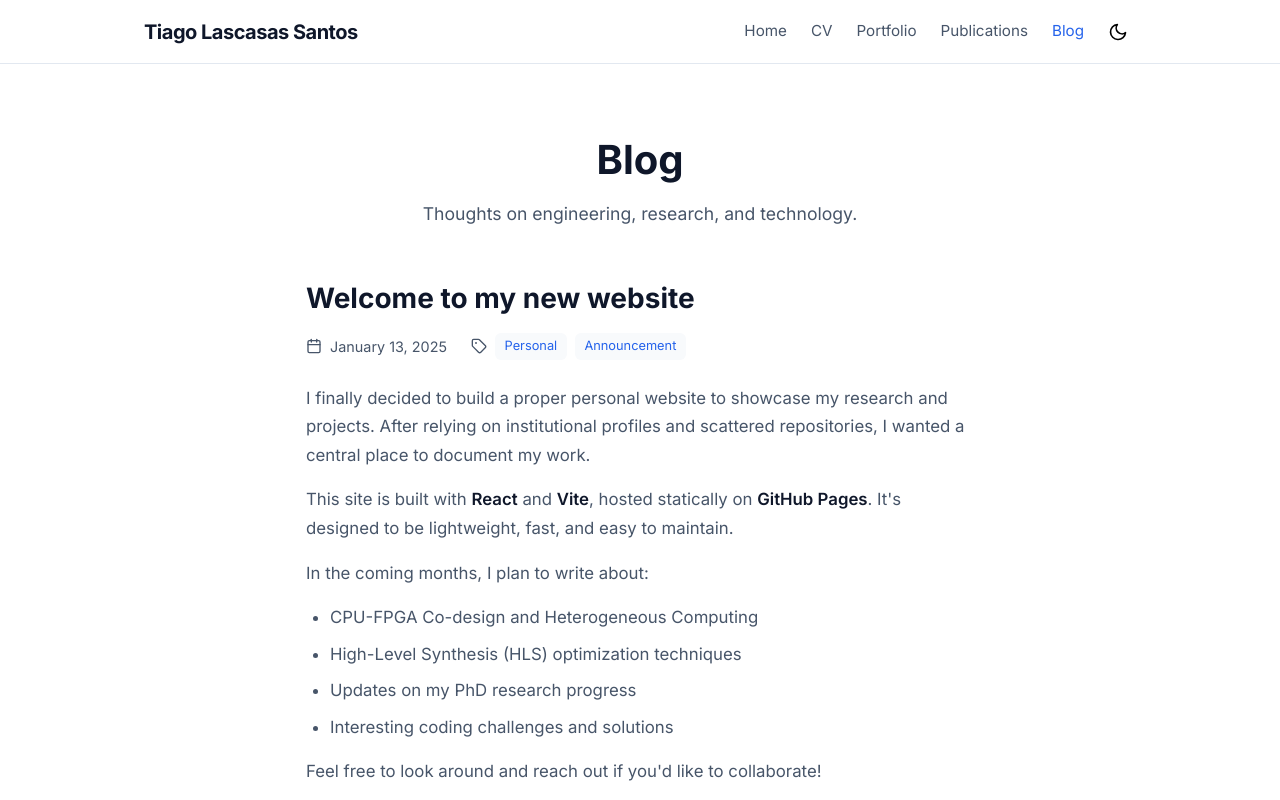
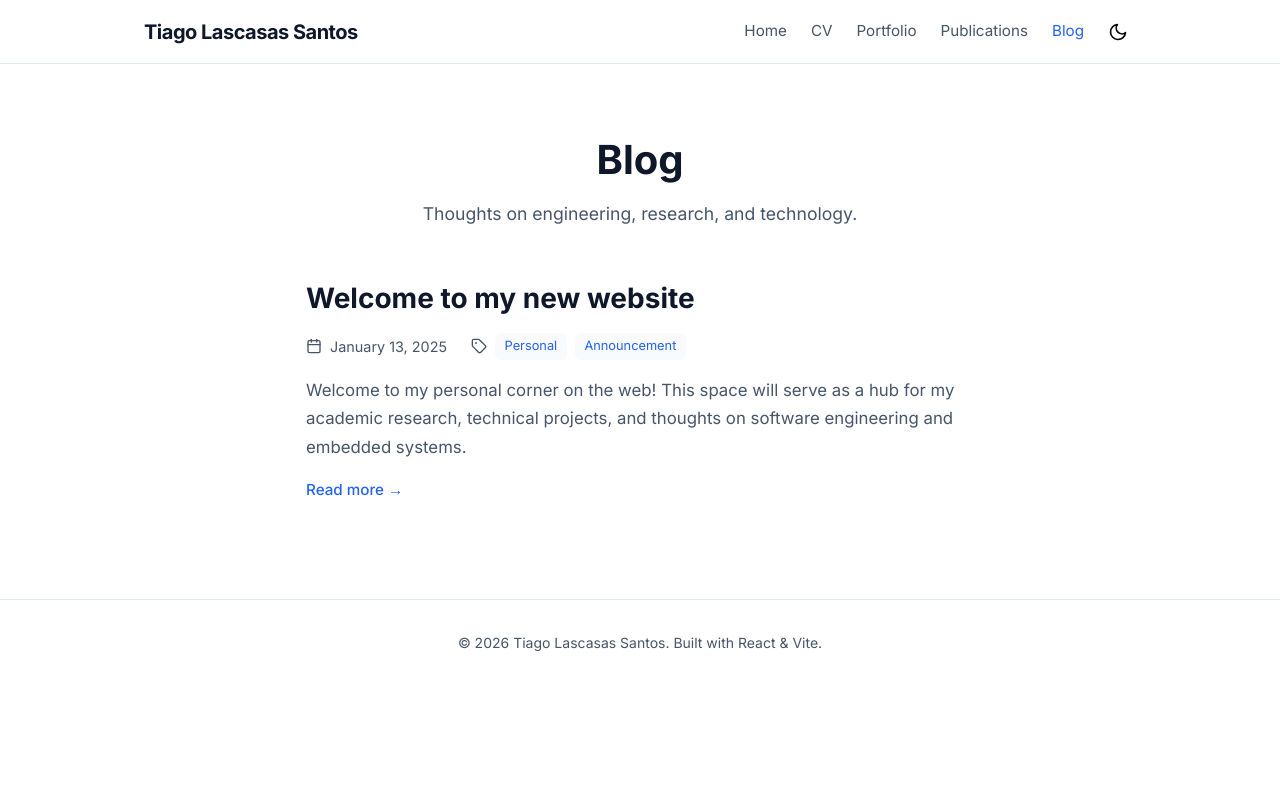
Before and after one commit to tiagolascasas/tiagolascasas, a React (Vite) app: page /#/blog in a window 1280 px wide. Shown: the top 800 px of the page. Built offline with nearby package versions, Linux system fonts and the light colour scheme.

Commit message:
Refactor Blog: Separate list and detail views with dynamic routing

```diff
--- a/src/App.jsx
+++ b/src/App.jsx
@@ -5,6 +5,7 @@ import CV from './pages/CV';
 import Portfolio from './pages/Portfolio';
 import Publications from './pages/Publications';
 import Blog from './pages/Blog';
+import BlogPost from './pages/BlogPost';
 import './App.css';
 
 function App() {
@@ -17,6 +18,7 @@ function App() {
           <Route path="portfolio" element={<Portfolio />} />
           <Route path="publications" element={<Publications />} />
           <Route path="blog" element={<Blog />} />
+          <Route path="blog/:slug" element={<BlogPost />} />
         </Route>
       </Routes>
     </HashRouter>
--- a/src/components/Layout.jsx
+++ b/src/components/Layout.jsx
@@ -47,7 +47,7 @@ export default function Layout() {
 
             <footer className="footer">
                 <div className="container">
-                    <p>© {new Date().getFullYear()} Tiago Lascasas. Built with React & Vite.</p>
+                    <p>© {new Date().getFullYear()} Tiago Lascasas Santos. Built with React & Vite.</p>
                 </div>
             </footer>
         </div>
--- /dev/null
+++ b/src/data/blogPosts.js
@@ -0,0 +1,22 @@
+export const blogPosts = [
+    {
+        id: 1,
+        slug: 'welcome-to-my-new-website',
+        title: 'Welcome to my new website',
+        date: 'January 13, 2025',
+        excerpt: 'Welcome to my personal corner on the web! This space will serve as a hub for my academic research, technical projects, and thoughts on software engineering and embedded systems.',
+        content: `
+      <p>I finally decided to build a proper personal website to showcase my research and projects. After relying on institutional profiles and scattered repositories, I wanted a central place to document my work.</p>
+      <p>This site is built with <strong>React</strong> and <strong>Vite</strong>, hosted statically on <strong>GitHub Pages</strong>. It's designed to be lightweight, fast, and easy to maintain.</p>
+      <p>In the coming months, I plan to write about:</p>
+      <ul>
+        <li>CPU-FPGA Co-design and Heterogeneous Computing</li>
+        <li>High-Level Synthesis (HLS) optimization techniques</li>
+        <li>Updates on my PhD research progress</li>
+        <li>Interesting coding challenges and solutions</li>
+      </ul>
+      <p>Feel free to look around and reach out if you'd like to collaborate!</p>
+    `,
+        tags: ['Personal', 'Announcement']
+    }
+];
--- a/src/pages/Blog.css
+++ b/src/pages/Blog.css
@@ -1,3 +1,4 @@
+/* Existing styles preserved */
 .blog-container {
     max-width: 700px;
     margin: 0 auto;
@@ -26,26 +27,37 @@
     gap: 3rem;
 }
 
-.blog-post {
+/* Card Styling for List View */
+.blog-post-card {
     padding-bottom: 2rem;
     border-bottom: 1px solid var(--border-color);
 }
 
-.blog-post:last-child {
+.blog-post-card:last-child {
     border-bottom: none;
+}
+
+.post-link {
+    display: inline-block;
+    text-decoration: none;
 }
 
 .post-title {
     font-size: 1.75rem;
     color: var(--text-primary);
     margin-bottom: 0.75rem;
-    /* Removed pointer cursor since we are showing full content now */
+    transition: color 0.2s;
+}
+
+.post-link:hover .post-title,
+.post-title:hover {
+    color: var(--accent-primary);
 }
 
 .post-meta {
     display: flex;
     gap: 1.5rem;
-    margin-bottom: 1.5rem;
+    margin-bottom: 1rem;
     color: var(--text-secondary);
     font-size: 0.9rem;
 }
@@ -69,15 +81,62 @@
     font-size: 0.8rem;
 }
 
-/* Content Styling */
-.post-content {
+.post-excerpt {
     color: var(--text-secondary);
     font-size: 1.05rem;
     line-height: 1.7;
+    margin-bottom: 1rem;
+}
+
+.read-more {
+    font-weight: 500;
+    color: var(--accent-primary);
+    display: inline-flex;
+    align-items: center;
+    font-size: 0.95rem;
+    cursor: pointer;
+}
+
+.read-more:hover {
+    text-decoration: underline;
+}
+
+/* Detail View Styles */
+.back-link {
+    display: inline-flex;
+    align-items: center;
+    gap: 0.5rem;
+    color: var(--text-secondary);
+    margin-bottom: 2rem;
+    font-weight: 500;
+    transition: color 0.2s;
+}
+
+.back-link:hover {
+    color: var(--accent-primary);
+}
+
+.detail-title {
+    font-size: 2.25rem;
+    color: var(--text-primary);
+    margin-bottom: 1rem;
+    line-height: 1.2;
+}
+
+.post-header {
+    margin-bottom: 2rem;
+    padding-bottom: 2rem;
+    border-bottom: 1px solid var(--border-color);
+}
+
+.post-content {
+    color: var(--text-secondary);
+    font-size: 1.1rem;
+    line-height: 1.8;
 }
 
 .post-content p {
-    margin-bottom: 1rem;
+    margin-bottom: 1.5rem;
 }
 
 .post-content strong {
@@ -87,15 +146,10 @@
 
 .post-content ul {
     padding-left: 1.5rem;
-    margin-bottom: 1rem;
+    margin-bottom: 1.5rem;
     list-style-type: disc;
 }
 
 .post-content li {
     margin-bottom: 0.5rem;
 }
-
-.read-more {
-    display: none;
-    /* Hidden for now as we show full content */
-}
--- a/src/pages/Blog.jsx
+++ b/src/pages/Blog.jsx
@@ -1,27 +1,7 @@
+import { Link } from 'react-router-dom';
 import { Calendar, Tag } from 'lucide-react';
+import { blogPosts } from '../data/blogPosts';
 import './Blog.css';
-
-const posts = [
-    {
-        id: 1,
-        title: 'Welcome to my new website',
-        date: 'January 13, 2025',
-        excerpt: 'Welcome to my personal corner on the web! This space will serve as a hub for my academic research, technical projects, and thoughts on software engineering and embedded systems.',
-        content: `
-      <p>I finally decided to build a proper personal website to showcase my research and projects. After relying on institutional profiles and scattered repositories, I wanted a central place to document my work.</p>
-      <p>This site is built with <strong>React</strong> and <strong>Vite</strong>, hosted statically on <strong>GitHub Pages</strong>. It's designed to be lightweight, fast, and easy to maintain.</p>
-      <p>In the coming months, I plan to write about:</p>
-      <ul>
-        <li>CPU-FPGA Co-design and Heterogeneous Computing</li>
-        <li>High-Level Synthesis (HLS) optimization techniques</li>
-        <li>Updates on my PhD research progress</li>
-        <li>Interesting coding challenges and solutions</li>
-      </ul>
-      <p>Feel free to look around and reach out if you'd like to collaborate!</p>
-    `,
-        tags: ['Personal', 'Announcement']
-    }
-];
 
 export default function Blog() {
     return (
@@ -32,9 +12,11 @@ export default function Blog() {
             </div>
 
             <div className="posts-list">
-                {posts.map(post => (
-                    <article key={post.id} className="blog-post">
-                        <h2 className="post-title">{post.title}</h2>
+                {blogPosts.map(post => (
+                    <article key={post.id} className="blog-post-card">
+                        <Link to={`/blog/${post.slug}`} className="post-link">
+                            <h2 className="post-title">{post.title}</h2>
+                        </Link>
 
                         <div className="post-meta">
                             <div className="meta-item">
@@ -51,18 +33,11 @@ export default function Blog() {
                             </div>
                         </div>
 
-                        {/*
-               For a simple static blog without a separate post page,
-               we can render the content directly or using HTML parsing.
-               For this "Welcome" request, I'll render the excerpt and content inline
-               to make it look like a full entry since there's only one.
-            */}
+                        <p className="post-excerpt">{post.excerpt}</p>
 
-                        <div
-                            className="post-content"
-                            dangerouslySetInnerHTML={{ __html: post.content }}
-                        />
-
+                        <Link to={`/blog/${post.slug}`} className="read-more">
+                            Read more →
+                        </Link>
                     </article>
                 ))}
             </div>
--- /dev/null
+++ b/src/pages/BlogPost.jsx
@@ -0,0 +1,47 @@
+import { useParams, Link, Navigate } from 'react-router-dom';
+import { ArrowLeft, Calendar, Tag } from 'lucide-react';
+import { blogPosts } from '../data/blogPosts';
+import './Blog.css'; // Reusing Blog styles
+
+export default function BlogPost() {
+    const { slug } = useParams();
+    const post = blogPosts.find(p => p.slug === slug);
+
+    if (!post) {
+        return <Navigate to="/blog" replace />;
+    }
+
+    return (
+        <div className="blog-container fade-in">
+            <Link to="/blog" className="back-link">
+                <ArrowLeft size={20} />
+                <span>Back to Blog</span>
+            </Link>
+
+            <article className="blog-post-detail">
+                <header className="post-header">
+                    <h1 className="detail-title">{post.title}</h1>
+                    <div className="post-meta">
+                        <div className="meta-item">
+                            <Calendar size={16} />
+                            <span>{post.date}</span>
+                        </div>
+                        <div className="meta-item">
+                            <Tag size={16} />
+                            <div className="tags-list">
+                                {post.tags.map(tag => (
+                                    <span key={tag} className="post-tag">{tag}</span>
+                                ))}
+                            </div>
+                        </div>
+                    </div>
+                </header>
+
+                <div
+                    className="post-content"
+                    dangerouslySetInnerHTML={{ __html: post.content }}
+                />
+            </article>
+        </div>
+    );
+}
```
